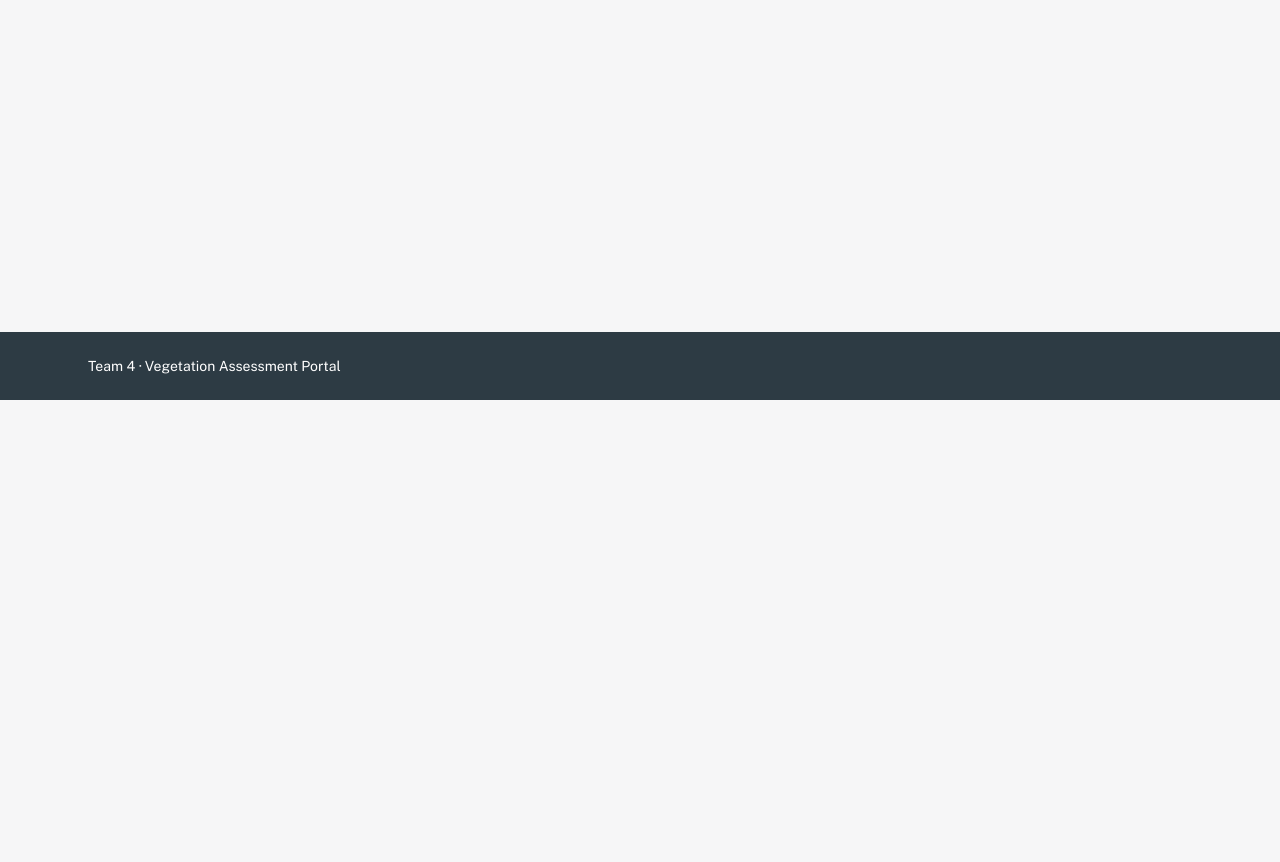
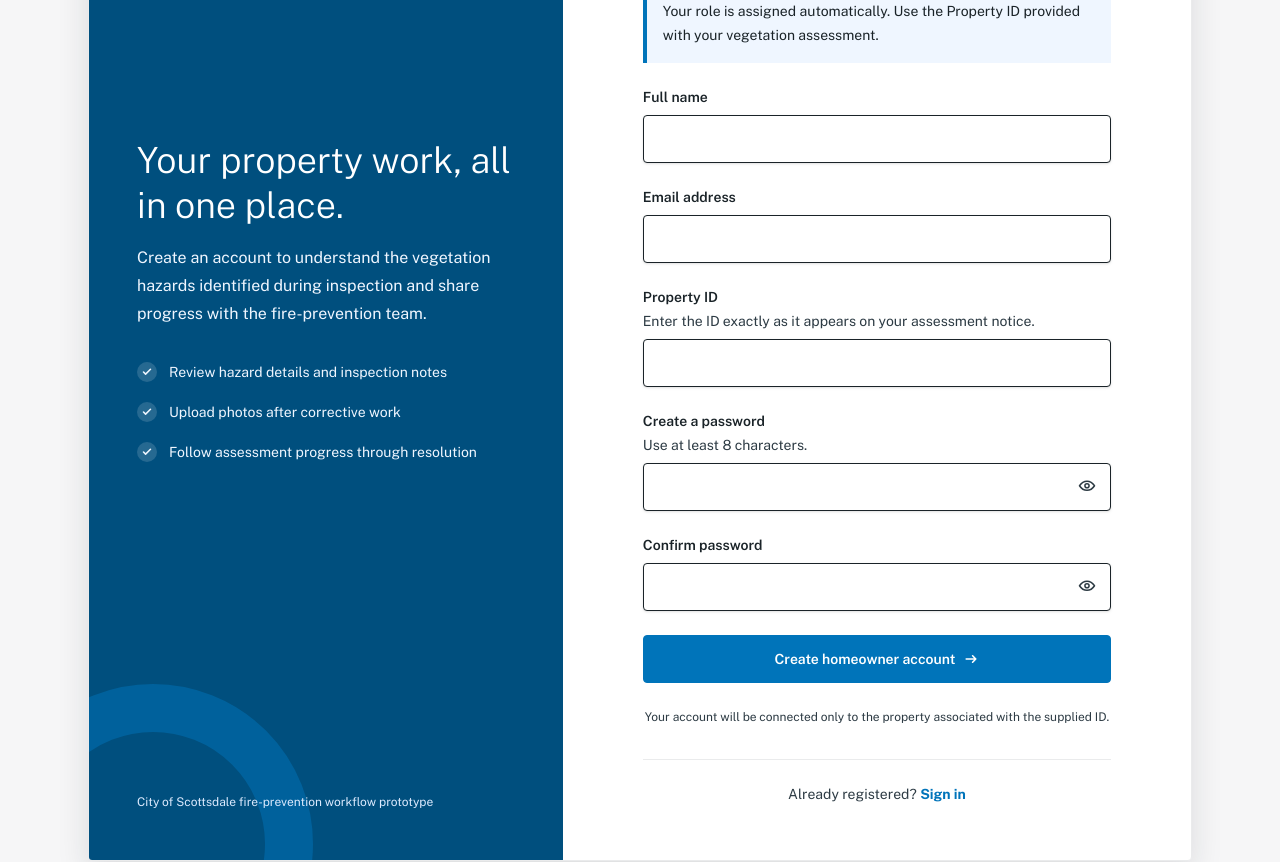
Before and after one commit to fliu-sfd/Fire_Haz_Veg_Portal, a Next.js app in the folder frontend/: page /sign-up/homeowner in a window 1280 px wide. Before the commit this address had no page. Shown: the part 400-1262 px from the top of the page. Before the commit the page ends 800 px from the top, so only its background shows below. Built offline with nearby package versions, Linux system fonts and the light colour scheme.

Commit message:
feat: add homeowner and staff registration pages

```diff
--- /dev/null
+++ b/frontend/src/app/sign-up/homeowner/page.tsx
@@ -0,0 +1,34 @@
+import type { Metadata } from "next";
+import Link from "next/link";
+import { AuthPageShell } from "@/features/auth/components/auth-page-shell";
+import { HomeownerSignUpForm } from "@/features/auth/components/homeowner-sign-up-form";
+
+export const metadata: Metadata = {
+  title: "Homeowner sign up",
+  description: "Create a homeowner account for the Vegetation Assessment portal.",
+};
+
+export default function HomeownerSignUpPage() {
+  return (
+    <AuthPageShell
+      eyebrow="Homeowner registration"
+      title="Create your property account"
+      description="Use the Property ID from your assessment notice to securely connect your account to the correct property."
+      panelTitle="Your property work, all in one place."
+      panelDescription="Create an account to understand the vegetation hazards identified during inspection and share progress with the fire-prevention team."
+      highlights={[
+        "Review hazard details and inspection notes",
+        "Upload photos after corrective work",
+        "Follow assessment progress through resolution",
+      ]}
+      footer={
+        <p>
+          Already registered?{" "}
+          <Link href="/sign-in" className="font-bold text-denim underline-offset-4 hover:underline">Sign in</Link>
+        </p>
+      }
+    >
+      <HomeownerSignUpForm />
+    </AuthPageShell>
+  );
+}
--- /dev/null
+++ b/frontend/src/app/sign-up/staff/page.tsx
@@ -0,0 +1,34 @@
+import type { Metadata } from "next";
+import Link from "next/link";
+import { AuthPageShell } from "@/features/auth/components/auth-page-shell";
+import { StaffSignUpForm } from "@/features/auth/components/staff-sign-up-form";
+
+export const metadata: Metadata = {
+  title: "Department sign up",
+  description: "Create an authorized department account for the Vegetation Assessment portal.",
+};
+
+export default function StaffSignUpPage() {
+  return (
+    <AuthPageShell
+      eyebrow="Department registration"
+      title="Create a staff account"
+      description="Register for firefighter or administrator access using your work email and department-issued access code."
+      panelTitle="Coordinate prevention work with confidence."
+      panelDescription="Department accounts provide one place to review inspections, homeowner updates, and vegetation assessment progress."
+      highlights={[
+        "Review reported inspections across properties",
+        "Track homeowner correction submissions",
+        "Manage staff access with administrator approval",
+      ]}
+      footer={
+        <p>
+          Already have department access?{" "}
+          <Link href="/sign-in" className="font-bold text-denim underline-offset-4 hover:underline">Sign in</Link>
+        </p>
+      }
+    >
+      <StaffSignUpForm />
+    </AuthPageShell>
+  );
+}
--- /dev/null
+++ b/frontend/src/features/auth/components/homeowner-sign-up-form.tsx
@@ -0,0 +1,102 @@
+"use client";
+
+import { useState, type FormEvent } from "react";
+import { Button } from "@/components/ui/button";
+import { FormAlert } from "@/components/ui/form-alert";
+import { TextField } from "@/components/ui/text-field";
+import { PasswordField } from "@/features/auth/components/password-field";
+
+export function HomeownerSignUpForm() {
+  const [passwordError, setPasswordError] = useState<string>();
+  const [showPrototypeNotice, setShowPrototypeNotice] = useState(false);
+
+  function handleSubmit(event: FormEvent<HTMLFormElement>) {
+    event.preventDefault();
+    const formData = new FormData(event.currentTarget);
+    const password = formData.get("password");
+    const confirmation = formData.get("passwordConfirmation");
+
+    if (password !== confirmation) {
+      setPasswordError("Passwords do not match.");
+      setShowPrototypeNotice(false);
+      return;
+    }
+
+    setPasswordError(undefined);
+    setShowPrototypeNotice(true);
+  }
+
+  return (
+    <form onSubmit={handleSubmit} className="space-y-6">
+      <FormAlert variant="info" title="Homeowner account">
+        Your role is assigned automatically. Use the Property ID provided with your vegetation assessment.
+      </FormAlert>
+
+      <TextField
+        id="homeowner-full-name"
+        name="fullName"
+        label="Full name"
+        autoComplete="name"
+        required
+      />
+
+      <TextField
+        id="homeowner-email"
+        name="email"
+        type="email"
+        label="Email address"
+        autoComplete="email"
+        inputMode="email"
+        required
+      />
+
+      <TextField
+        id="property-id"
+        name="propertyId"
+        label="Property ID"
+        hint="Enter the ID exactly as it appears on your assessment notice."
+        autoComplete="off"
+        spellCheck={false}
+        required
+      />
+
+      <PasswordField
+        id="homeowner-password"
+        name="password"
+        label="Create a password"
+        hint="Use at least 8 characters."
+        autoComplete="new-password"
+        minLength={8}
+        required
+      />
+
+      <PasswordField
+        id="homeowner-password-confirmation"
+        name="passwordConfirmation"
+        label="Confirm password"
+        autoComplete="new-password"
+        minLength={8}
+        error={passwordError}
+        onChange={() => passwordError && setPasswordError(undefined)}
+        required
+      />
+
+      {showPrototypeNotice ? (
+        <FormAlert variant="info" title="Registration service coming next">
+          This interface is ready, but no information was submitted because the authentication API is not connected yet.
+        </FormAlert>
+      ) : null}
+
+      <Button type="submit" className="flex min-h-12 w-full items-center justify-center gap-2 text-base">
+        Create homeowner account
+        <svg aria-hidden="true" viewBox="0 0 20 20" className="size-4" fill="none" stroke="currentColor" strokeWidth="2">
+          <path d="M4 10h12m-4-4 4 4-4 4" strokeLinecap="round" strokeLinejoin="round" />
+        </svg>
+      </Button>
+
+      <p className="text-center text-xs leading-5 text-city-dark">
+        Your account will be connected only to the property associated with the supplied ID.
+      </p>
+    </form>
+  );
+}
--- /dev/null
+++ b/frontend/src/features/auth/components/staff-sign-up-form.tsx
@@ -0,0 +1,121 @@
+"use client";
+
+import { useState, type FormEvent } from "react";
+import { Button } from "@/components/ui/button";
+import { FormAlert } from "@/components/ui/form-alert";
+import { SelectField } from "@/components/ui/select-field";
+import { TextField } from "@/components/ui/text-field";
+import { PasswordField } from "@/features/auth/components/password-field";
+
+export function StaffSignUpForm() {
+  const [passwordError, setPasswordError] = useState<string>();
+  const [showPrototypeNotice, setShowPrototypeNotice] = useState(false);
+
+  function handleSubmit(event: FormEvent<HTMLFormElement>) {
+    event.preventDefault();
+    const formData = new FormData(event.currentTarget);
+    const password = formData.get("password");
+    const confirmation = formData.get("passwordConfirmation");
+
+    if (password !== confirmation) {
+      setPasswordError("Passwords do not match.");
+      setShowPrototypeNotice(false);
+      return;
+    }
+
+    setPasswordError(undefined);
+    setShowPrototypeNotice(true);
+  }
+
+  return (
+    <form onSubmit={handleSubmit} className="space-y-6">
+      <FormAlert variant="info" title="Department access only">
+        A department-issued access code is required. Account privileges must still be enforced by the backend before launch.
+      </FormAlert>
+
+      <TextField
+        id="staff-full-name"
+        name="fullName"
+        label="Full name"
+        autoComplete="name"
+        required
+      />
+
+      <TextField
+        id="staff-email"
+        name="email"
+        type="email"
+        label="Work email address"
+        hint="Use your City of Scottsdale work email."
+        autoComplete="email"
+        inputMode="email"
+        required
+      />
+
+      <div className="grid gap-6 sm:grid-cols-2">
+        <TextField
+          id="station-crew"
+          name="stationCrew"
+          label="Station or crew"
+          autoComplete="organization"
+          required
+        />
+
+        <SelectField id="staff-role" name="role" label="Account role" defaultValue="" required>
+          <option value="" disabled>Select a role</option>
+          <option value="firefighter">Firefighter</option>
+          <option value="admin">Administrator</option>
+        </SelectField>
+      </div>
+
+      <TextField
+        id="staff-access-code"
+        name="accessCode"
+        type="password"
+        label="Department access code"
+        hint="Enter the code provided by your department administrator."
+        autoComplete="off"
+        spellCheck={false}
+        required
+      />
+
+      <PasswordField
+        id="staff-password"
+        name="password"
+        label="Create a password"
+        hint="Use at least 8 characters."
+        autoComplete="new-password"
+        minLength={8}
+        required
+      />
+
+      <PasswordField
+        id="staff-password-confirmation"
+        name="passwordConfirmation"
+        label="Confirm password"
+        autoComplete="new-password"
+        minLength={8}
+        error={passwordError}
+        onChange={() => passwordError && setPasswordError(undefined)}
+        required
+      />
+
+      {showPrototypeNotice ? (
+        <FormAlert variant="info" title="Registration service coming next">
+          This interface is ready, but no information was submitted because the authentication API is not connected yet.
+        </FormAlert>
+      ) : null}
+
+      <Button type="submit" className="flex min-h-12 w-full items-center justify-center gap-2 text-base">
+        Create department account
+        <svg aria-hidden="true" viewBox="0 0 20 20" className="size-4" fill="none" stroke="currentColor" strokeWidth="2">
+          <path d="M4 10h12m-4-4 4 4-4 4" strokeLinecap="round" strokeLinejoin="round" />
+        </svg>
+      </Button>
+
+      <p className="text-center text-xs leading-5 text-city-dark">
+        Department accounts are intended for authorized Scottsdale Fire personnel only.
+      </p>
+    </form>
+  );
+}
```
